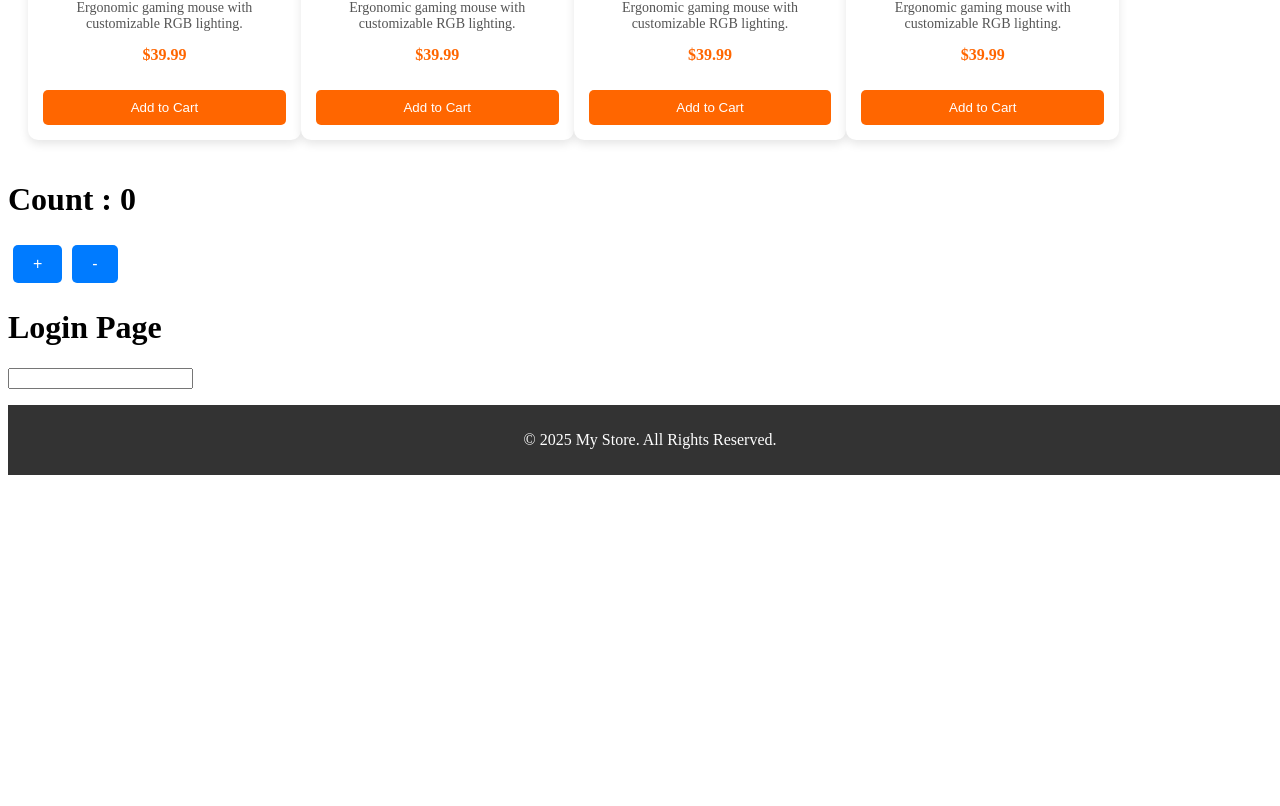
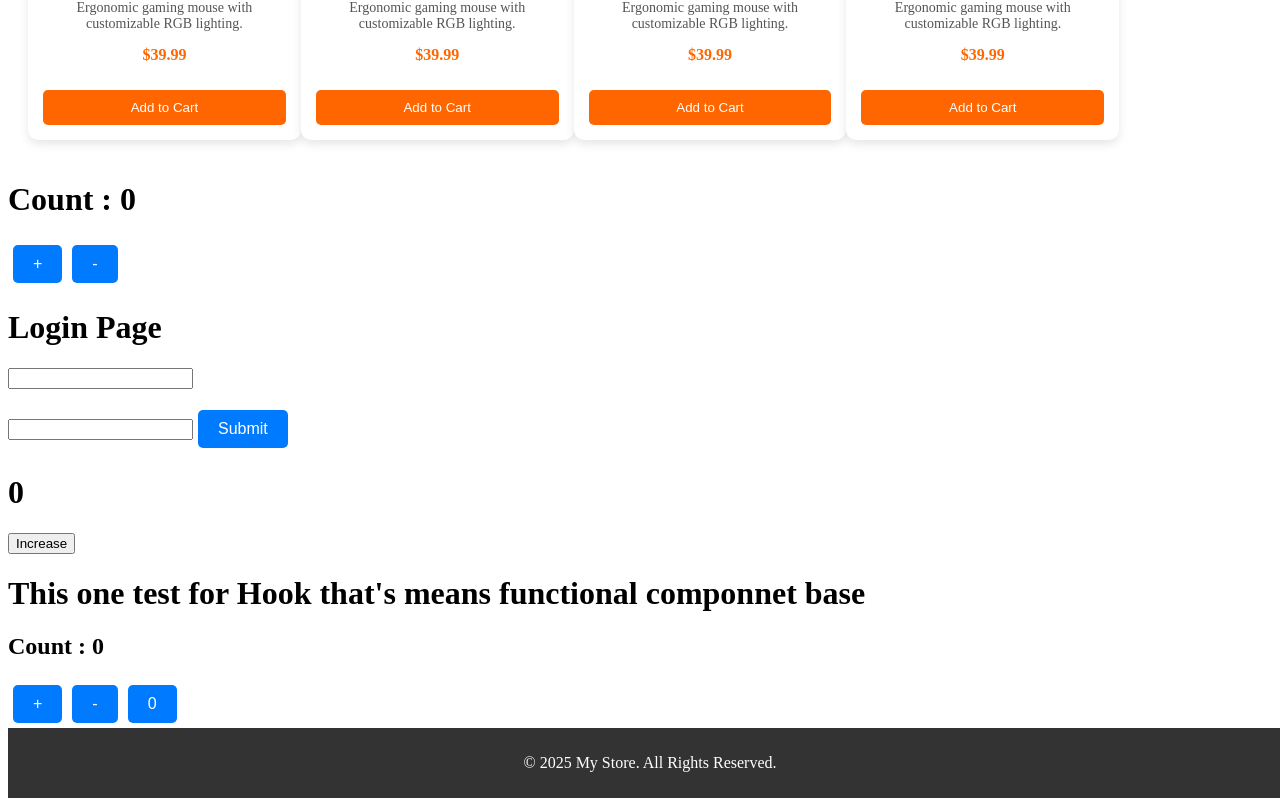
Before and after one commit to haidercse/React_ProductList, a React (Vite) app: page / in a window 1280 px wide. Shown: the part 614-1420 px from the top of the page. Before the commit the page ends 1097 px from the top, so only its background shows below. Built offline with nearby package versions, Linux system fonts and the light colour scheme.

Commit message:
Hook , conditional rendering,event handelling

```diff
--- a/src/App.jsx
+++ b/src/App.jsx
@@ -8,6 +8,8 @@ import STATE from "./STATE";
 import ConditionalRendering from "./components/ConditionalRendering/index";
 import EventHandelling from "./components/Eventhandelling/index";
 import EventHandellingByFunction from "./components/Eventhandelling/eventHandellingbyFunction";
+import EventBinding from "./components/EventBinding";
+import Hook from "./components/Hook";
 function App() {
   return (
     <>
@@ -17,7 +19,10 @@ function App() {
         <STATE />
         <ConditionalRendering />
         <EventHandellingByFunction />
-        {/* < EventHandelling  /> */}
+        < EventHandelling  />
+        < EventBinding  />
+        < Hook  />
+
         <Footer />
       </div>
     </>
--- /dev/null
+++ b/src/components/EventBinding/index.jsx
@@ -0,0 +1,28 @@
+import React, { Component } from "react";
+
+export default class EventBinding extends Component {
+  constructor(props) {
+    super(props);
+
+    this.state = {
+      count: 0,
+    };
+
+    this.increaseHandle = this.increaseHandle.bind(this);
+  }
+
+  increaseHandle() {
+    this.setState({
+      count: this.state.count + 1,
+    });
+  }
+
+  render() {
+    return (
+      <div>
+        <h1>{this.state.count}</h1>
+        <button onClick={this.increaseHandle}>Increase</button>
+      </div>
+    );
+  }
+}
--- /dev/null
+++ b/src/components/Hook/index.jsx
@@ -0,0 +1,37 @@
+import React, { useState } from "react";
+
+export default function Hook() {
+  const [count, setCount] = useState(0);
+  const handleIncrement = () => {
+    setCount(count + 1);
+  };
+  const handleDecrement = () => {
+    setCount(count - 1);
+  };
+  const handleReset = () => {
+    setCount(0);
+  };
+  return (
+    <div>
+      <h1>This one test for Hook that's means functional componnet base</h1>
+      <h2>Count : {count} </h2>
+      <button
+        className="button"
+        onClick={handleIncrement}
+        disabled={count >= 5 ? true : false}
+      >
+        +
+      </button>
+      <button
+        className="button"
+        onClick={handleDecrement}
+        disabled={count <= -5 ? true : false}
+      >
+        -
+      </button>
+      <button className="button" onClick={handleReset}>
+        0
+      </button>
+    </div>
+  );
+}
```
